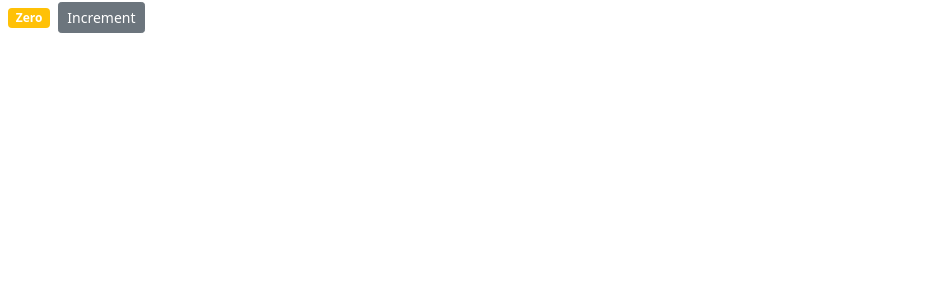
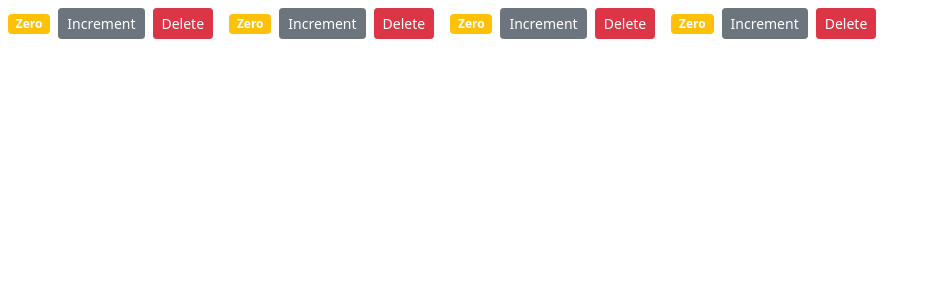
Before and after one commit to GRy82/counterAppRepo, a React (Create React App) app: page / in a window 1280 px wide. Shown: the top 300 px of the page, without its empty margins (0-931 px from the left). Built offline with nearby package versions, Linux system fonts and the light colour scheme.

Commit message:
Delete button implemented. Counter is refactored to become a controlled component with no state of its own.

```diff
--- a/src/components/counter.jsx
+++ b/src/components/counter.jsx
@@ -1,20 +1,23 @@
 import React, { Component } from 'react';
 
+//this is a controlled component. Does not have its own state
+//Is only updated via props. Raises events when its data needs changing.
+
 class Counter extends Component {
-    state = {
-        count: 0
-    }
-
-    handleIncrement = () => {
-        this.setState({ count: this.state.count + 1 });
-    }
-
-
     render() {
         return (
         <React.Fragment>
             <span className={this.getBadgeClasses()}>{this.formatCount()}</span>
-            <button onClick={this.handleIncrement} className='btn btn-secondary btn-sm'>Increment</button>
+            <button
+                onClick={() => this.props.onIncrement(this.props.counter)}
+                className='btn btn-secondary btn-sm'>
+                    Increment
+            </button>
+            <button
+                onClick={() => this.props.onDelete(this.props.counter.id)}
+                className="btn btn-danger btn-sm m-2">
+                    Delete
+            </button>
         </React.Fragment>
         );
     }
@@ -22,13 +25,13 @@
 
     getBadgeClasses(){
         let classes = "m-2 badge bg-";
-        classes += (this.state.count === 0) ? "warning" : "primary";
+        classes += (this.props.counter.value === 0) ? "warning" : "primary";
         return classes;
     }
 
     formatCount(){
-        const { count } = this.state;
-        return count === 0 ? "Zero" : count;
+        const { value } = this.props.counter;
+        return value === 0 ? "Zero" : value;
     }
 }
 
--- /dev/null
+++ b/src/components/counters.jsx
@@ -0,0 +1,44 @@
+import React, { Component } from 'react';
+import Counter from './counter';
+
+class Counters extends Component {
+    state = {
+        counters : [
+            { id: 1, value: 0},
+            { id: 2, value: 0},
+            { id: 3, value: 0},
+            { id: 4, value: 0}
+        ]
+    }
+
+    handleIncrement = (counter) => {
+        let counters = [...this.state.counters];
+        let index = counters.indexOf(counter);
+        counters[index] = {...counter};
+        counters[index].value++;
+        this.setState({ counters });
+
+    }
+
+    handleDelete = (counterId) => {
+        const counters = this.state.counters.filter(el => el.id !== counterId);
+        this.setState({ counters });
+    }
+
+
+    render() {
+        return (
+            <div>
+                {this.state.counters.map(counter =>
+                    <Counter key={counter.id}
+                    onDelete={this.handleDelete}
+                    onIncrement={this.handleIncrement}
+                    counter={counter}
+                    />
+                )}
+            </div>
+         );
+    }
+}
+
+export default Counters;
--- a/src/index.js
+++ b/src/index.js
@@ -4,11 +4,11 @@
 //import App from './App';
 import reportWebVitals from './reportWebVitals';
 import 'bootstrap/dist/css/bootstrap.css';
-import Counter from './components/counter';
+import Counters from './components/counters';
 
 ReactDOM.render(
   <React.StrictMode>
-    <Counter />
+    <Counters />
   </React.StrictMode>,
   document.getElementById('root')
 );
```
